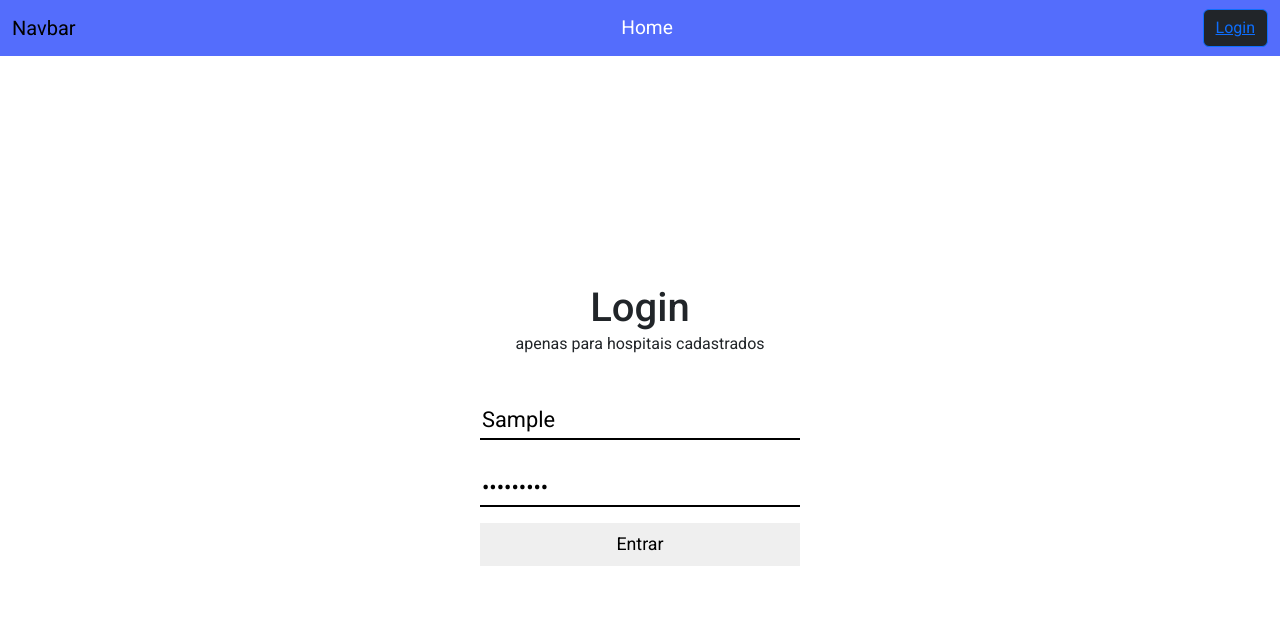
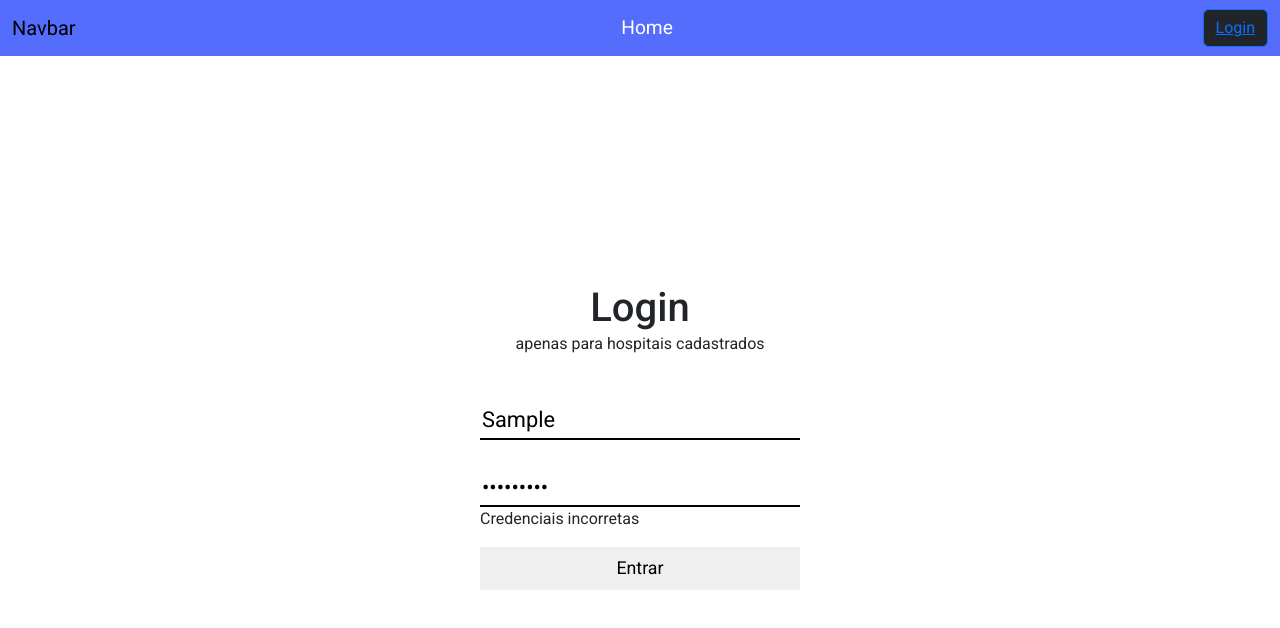
Before and after one commit to guverissimo/global-solution-, a React (Vite) app: page /login in a window 1280 px wide. Both pictures are taken after typing "Sample", "Sample123" into the empty fields and a click on the button "Entrar". Shown: the top 628 px of the page. Built offline with nearby package versions, Linux system fonts and the light colour scheme; data requests are answered from the project's data file.

Commit message:
fix new login

```diff
--- a/src/pages/Pedido.jsx
+++ b/src/pages/Pedido.jsx
@@ -105,5 +105,3 @@ const Pedido = () => {
 };
 
 export default Pedido;
-
-// 'AMOXICILINA', expediente: '0772578231', razaoSocial: 'BRAINFARMA INDÚSTRIA QUÍMICA E FARMACÊUTICA S.A', …}cnpj: "05161069000110"data: "2023-07-25T16:00:26.000-0300"dataAtualizacao: "2023-11-22T18:00:27.000-0300"expediente: "0772578231"idBulaPacienteProtegido: "eyJhbGciOiJIUzUxMiJ9.eyJqdGkiOiIyMDQ5Njk3NiIsIm5iZiI6MTcwMDY5ODY4MywiZXhwIjoxNzAwNjk4OTgzfQ.1C74ZTIq0kVV9fnTycjr0O-jlkvVVPFDePZ7nBditJcfI5YMZFM7L9LaNYsWD8VMKTSIQpLKg9eMp5TgWfugzw"idBulaProfissionalProtegido: "eyJhbGciOiJIUzUxMiJ9.eyJqdGkiOiIyMDQ5Njk3NyIsIm5iZiI6MTcwMDY5ODY4MywiZXhwIjoxNzAwNjk4OTgzfQ.9XHewEAeaAanNxhOYD_z3dwlOHEAco-Y1LxKKUKVThk4GvmLdq0HoOrrsRbzRNuCTDbkpu4kyEq57KNqth5-qA"idProduto: 801733nomeProduto: "AMOXICILINA"numProcesso: "25351535160201175"numeroRegistro: "155840141"numeroTransacao: "7168512023"razaoSocial: "BRAINFARMA INDÚSTRIA QUÍMICA E FARMACÊUTICA S.A"[[Prototype]]: Object
--- a/src/routes/Login.jsx
+++ b/src/routes/Login.jsx
@@ -1,17 +1,17 @@
 import { useState } from "react";
 
 const Login = () => {
+  let [showInfo, setShowInfo] = useState(true);
   const [usuarios, setUsuarios] = useState({
     usuario: "",
     senha: "",
   });
 
-
-
   const handleChange = async (e) => {
     const { name, value } = e.target;
     setUsuarios({ ...usuarios, [name]: value });
   };
+
 
   const handleSubmit = (e) => {
     e.preventDefault();
@@ -30,14 +30,13 @@ const Login = () => {
             sessionStorage.setItem("usuarioLogado", JSON.stringify(usuarios));
             setTimeout(() => {
               window.location = "/dashboard";
-            }, 1000);
-            break
+            }, 500);
+          }else {
+            setShowInfo(false)
           }
         }
       });
   };
-
-
 
   return (
     <>
@@ -68,7 +67,7 @@ const Login = () => {
               required
             />
           </div>
-
+          {!showInfo ? (<p>Credenciais incorretas</p>) : ""}
           <button type="submit">Entrar</button>
         </form>
       </div>
```
